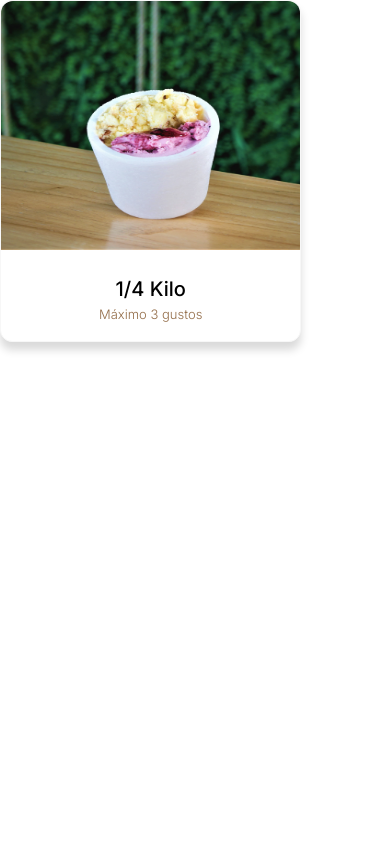
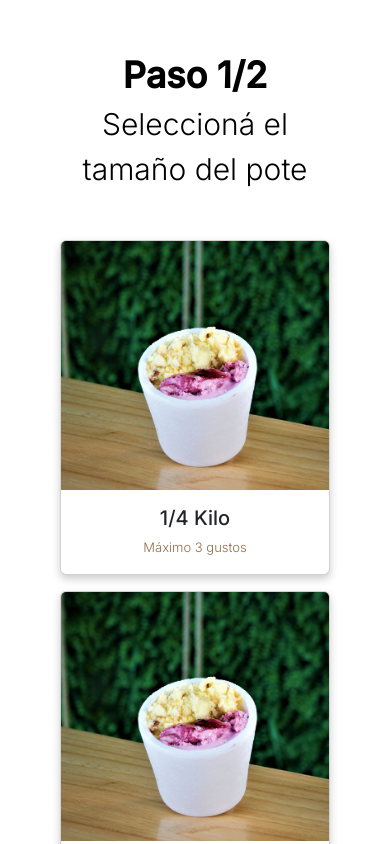
Before and after one commit to fbigiolli/via-apilia-front, a React (Create React App) app: page / in a window 390 px wide. Shown: the top 844 px of the page. Built offline with nearby package versions, Linux system fonts and the light colour scheme.

Commit message:
create SeleccionDePote responsive page

```diff
--- /dev/null
+++ b/src/App.css
@@ -0,0 +1,21 @@
+body {
+    background-color: #e3e3e3;
+}
+
+.header-subtitle {
+    font-family: 'Inter', sans-serif;
+    font-style: normal;
+    font-weight: 300;
+    font-size: 30px;
+    line-height: 150%;
+    color: #000000;
+}
+
+.header-title {
+    font-family: 'Inter', sans-serif;
+    font-style: bold;
+    font-weight: 700;
+    font-size: 36px;
+    line-height: 150%;
+    color: #000000;
+}
--- a/src/App.js
+++ b/src/App.js
@@ -1,17 +1,57 @@
+import React, { useState } from 'react';
 import PoteCard from './components/PoteCard/PoteCard';
-import logo from './logo.svg';
-import { Card , Button } from 'react-bootstrap';
+import './App.css';
 
 function App() {
+  const [selectedPote, setSelectedPote] = useState(null);
+
+  const handleCardClick = (cardId) => {
+    setSelectedPote(cardId);
+  };
+
   return (
     <div className="App">
-      <header className="App-header">
-        <PoteCard
-          imageSrc="/helados-1-4.jpg"
-          title="1/4 Kilo"
-          subtitle="Máximo 3 gustos"
-        />
-      </header>
+      <div className="container px-5">
+        <div className='row justify-content-center d-flex'>
+          <div className='col-md-12 mt-5 text-center'>
+            <div className='header-title'>Paso 1/2</div>
+            <div className='header-subtitle'>Seleccioná el tamaño del pote</div>
+          </div>
+        </div>
+
+        <div className="row mt-5 justify-content-center mx-auto gap-0 ">
+          <div className="col-xs-12 col-sm-6 col-lg-3 mb-3">
+            <PoteCard
+              imageSrc="/helados-1-4.jpg"
+              title="1/4 Kilo"
+              subtitle="Máximo 3 gustos"
+              cardId="250"
+              isSelected={selectedPote === "250"}
+              onClick={handleCardClick}
+            />
+          </div>
+          <div className="col-xs-12 col-sm-6 col-lg-3 mb-3">
+            <PoteCard
+              imageSrc="/helados-1-4.jpg"
+              title="1/2 Kilo"
+              subtitle="Máximo 3 gustos"
+              cardId="500"
+              isSelected={selectedPote === "500"}
+              onClick={handleCardClick}
+            />
+          </div>
+          <div className="col-xs-12 col-sm-6 col-lg-3 mb-3">
+            <PoteCard
+              imageSrc="/helados-1-4.jpg"
+              title="1 Kilo"
+              subtitle="Máximo 4 gustos"
+              cardId="1000"
+              isSelected={selectedPote === "1000"}
+              onClick={handleCardClick}
+            />
+          </div>
+        </div>
+      </div>
     </div>
   );
 }
--- a/src/components/PoteCard/PoteCard.css
+++ b/src/components/PoteCard/PoteCard.css
@@ -1,42 +1,49 @@
-.custom-card {
-    width: 301.33px;
-    height: 342px;
-    border: 1px solid #F7F7F7;
-    box-shadow: 0px 8px 8px rgba(0, 0, 0, 0.15);
-    border-radius: 12px;
-    background: #FFFFFF;
+
+.pote-card {
+  width: 100%;
+  max-width: 300px;
+  height: auto;
+  max-height: 342px;
+  box-shadow: 0 4px 8px rgba(0, 0, 0, 0.2);
+  border-radius: 12px;
+  background: #FFFFFF;
+  transition: transform 0.5s cubic-bezier(0.25, 0.8, 0.25, 1), box-shadow 0.5s cubic-bezier(0.25, 0.8, 0.25, 1);
+  aspect-ratio: 301.33 / 342;
 }
+  .pote-card:hover {
+    transform: translateY(-10px);
+    box-shadow: 0 8px 16px rgba(0, 0, 0, 0.3);
+  }
 
-.custom-card-img {
+  .pote-card.selected {
+    border: 2px solid #946E4A;
+    transform: translateY(-10px);
+    box-shadow: 0 12px 24px rgba(0, 0, 0, 0.3);
+  }
+
+  .pote-card-img {
     width: 100%;
-    height: 249px;
-    opacity: 0.95;
+    height: 100%;
+    max-height: 249px;
+    object-fit: cover;
     border-radius: 12px 12px 0 0;
-}
+  }
 
-.custom-card-body {
-    display: flex;
-    flex-direction: column;
-    justify-content: center;
-    align-items: center;
-    padding: 24px;
-}
 
-.custom-card-title {
+  .pote-card-title {
     font-family: 'Inter', sans-serif;
     font-weight: 500;
     font-size: 20px;
-    line-height: 30px;
     text-align: center;
     color: #000000;
-    margin-bottom: 0px;
-}
+    margin-bottom: 5px;
+  }
 
-.custom-card-subtitle {
+  .pote-card-subtitle {
     font-family: 'Inter', sans-serif;
     font-weight: 300;
     font-size: 13px;
-    line-height: 20px;
     text-align: center;
     color: #946E4A;
-}
+    margin-top: 0;
+  }
--- a/src/components/PoteCard/PoteCard.jsx
+++ b/src/components/PoteCard/PoteCard.jsx
@@ -1,26 +1,18 @@
 import React from 'react';
 import { Card } from 'react-bootstrap';
-import 'bootstrap/dist/css/bootstrap.min.css';
 import './PoteCard.css';
 
-const PoteCard = ({ imageSrc, title, subtitle }) => {
-    return (
-        <Card className="custom-card">
-            <Card.Img
-                variant="top"
-                src={imageSrc}
-                className="custom-card-img"
-            />
-            <Card.Body className="custom-card-body">
-                <Card.Title className="custom-card-title">
-                    {title}
-                </Card.Title>
-                <Card.Text className="custom-card-subtitle">
-                    {subtitle}
-                </Card.Text>
-            </Card.Body>
-        </Card>
-    );
+const PoteCard = ({ imageSrc, title, subtitle, cardId, isSelected, onClick }) => {
+
+  return (
+    <Card className={`pote-card ${isSelected ? 'selected' : ''}` } col-sm-12 col-md-4 mb-4 onClick={() => onClick(cardId)}>
+      <Card.Img variant="top" src={imageSrc} className="pote-card-img" />
+      <Card.Body>
+        <Card.Title className="pote-card-title">{title}</Card.Title>
+        <Card.Text className="pote-card-subtitle">{subtitle}</Card.Text>
+      </Card.Body>
+    </Card>
+  );
 };
 
 export default PoteCard;
```
